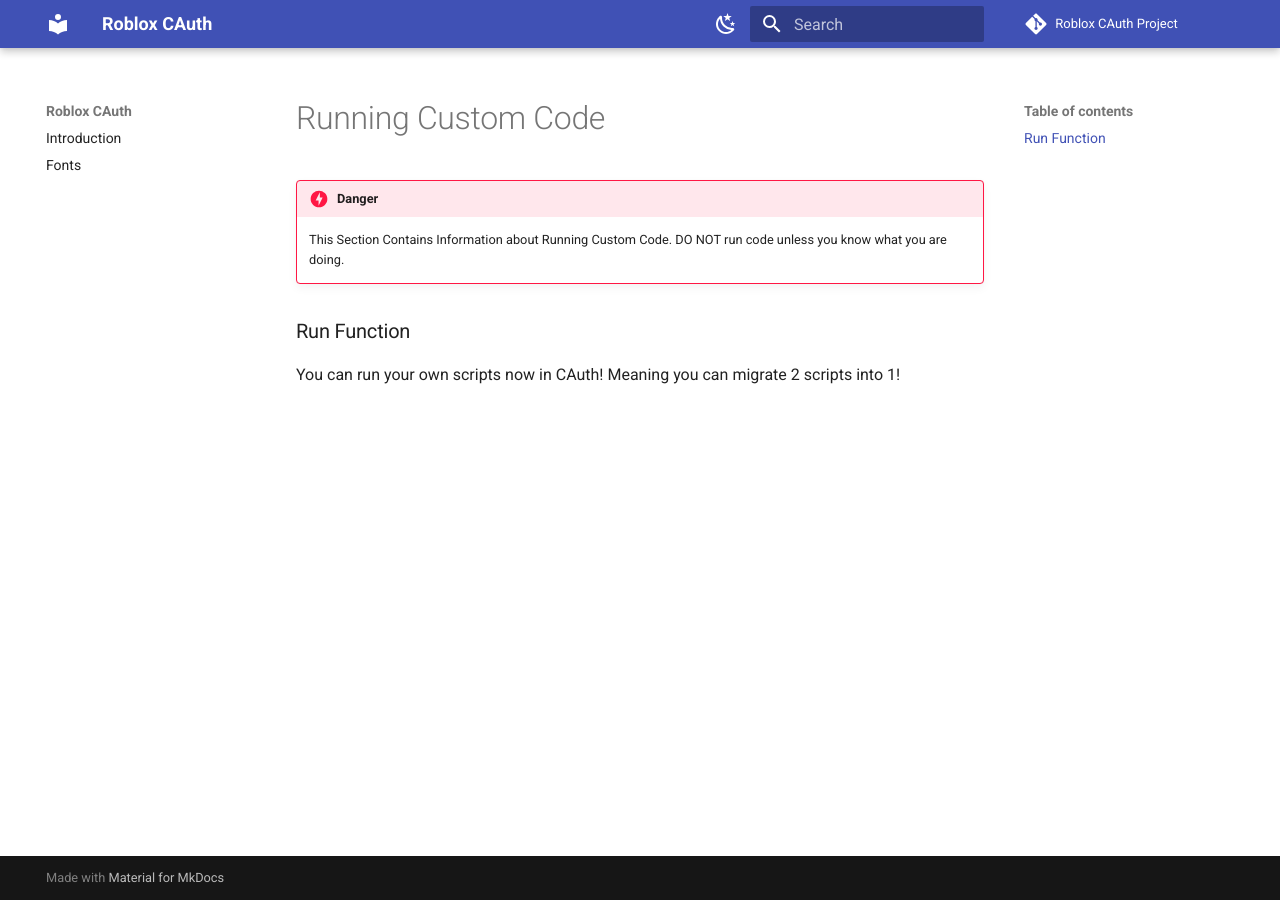
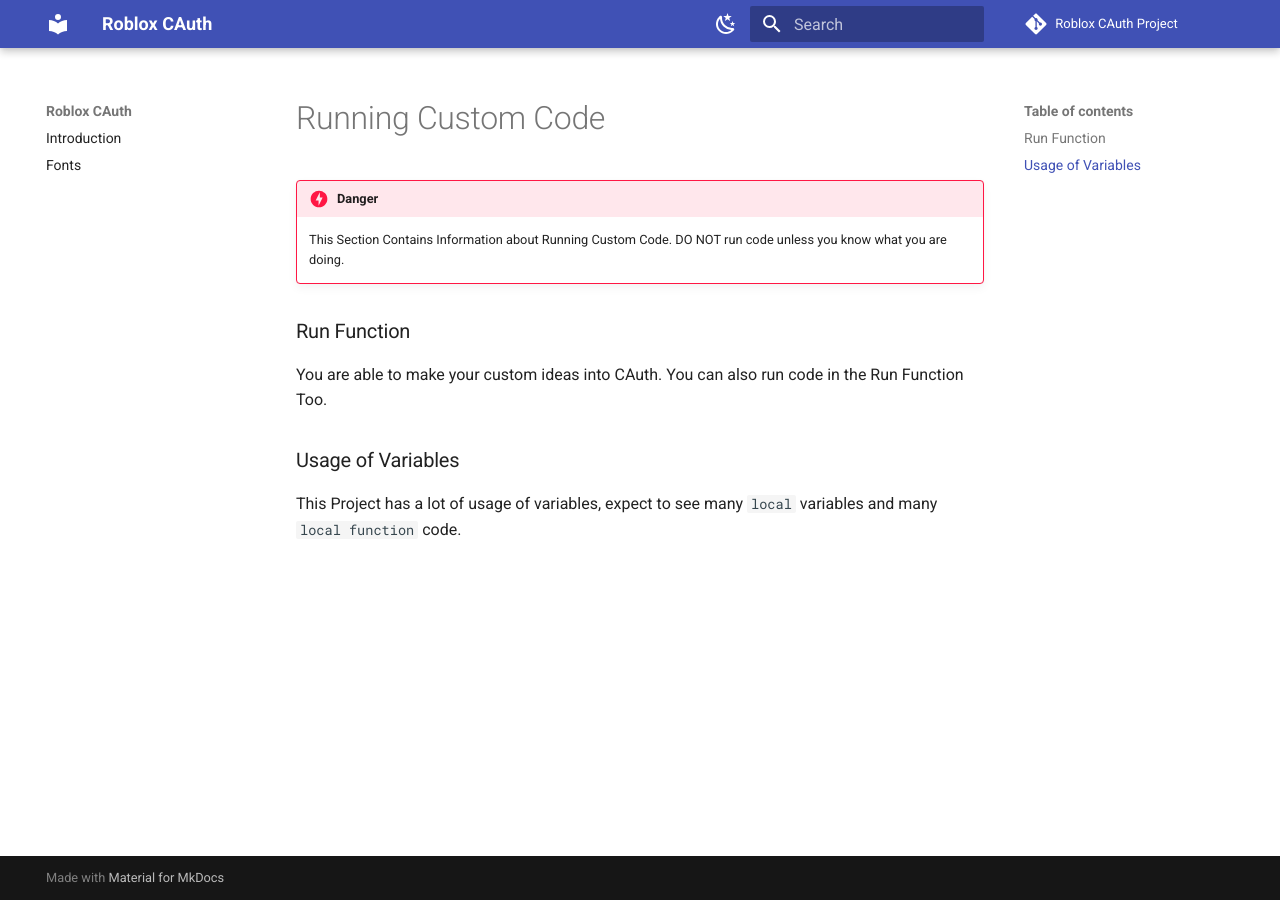
Before and after one commit to LegitCirtuitz/rblxcauth, an MkDocs documentation site: the page built from docs/customcode.md, in a window 1280 px wide. Built offline with MkDocs 1.6.1 and Material for MkDocs 9.7.7, drawn with Linux system fonts in a browser that asks for light colours; comment, search, counter and statistics services are not loaded.

Commit message:
Update customcode.md

```diff
--- a/docs/customcode.md
+++ b/docs/customcode.md
@@ -4,4 +4,7 @@
     This Section Contains Information about Running Custom Code. DO NOT run code unless you know what you are doing.
 
 ### Run Function
-You can run your own scripts now in CAuth! Meaning you can migrate 2 scripts into 1!
+You are able to make your custom ideas into CAuth. You can also run code in the Run Function Too.
+
+### Usage of Variables
+This Project has a lot of usage of variables, expect to see many ``local`` variables and many ``local function`` code.
```
